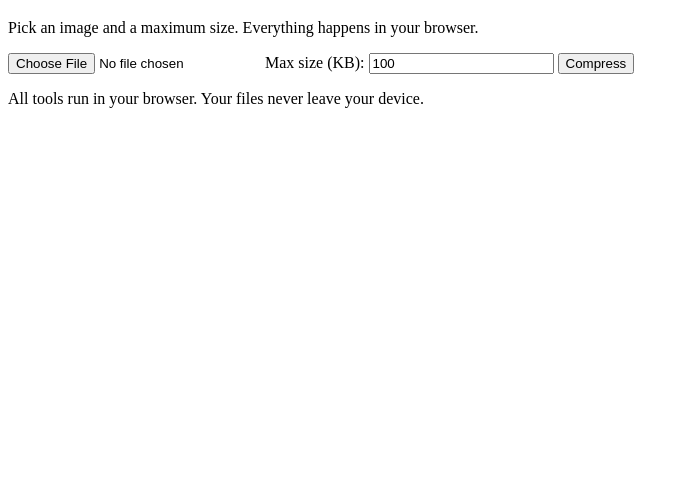
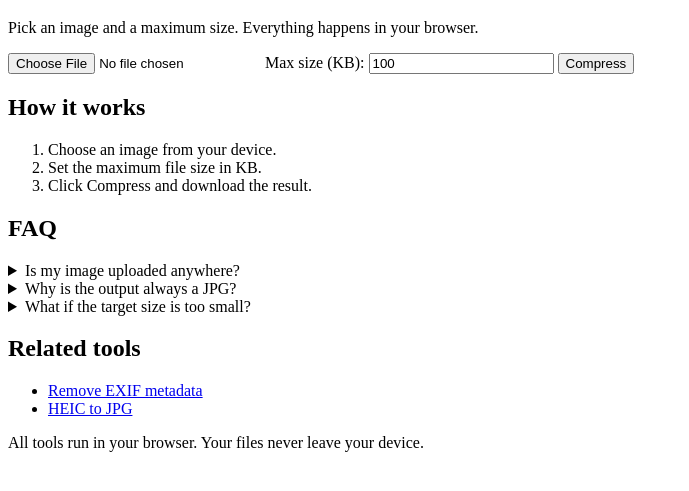
Before and after one commit to Motocarro/toolsite, an Astro site: page /en/compress-image in a window 1280 px wide. Shown: the part 87-578 px from the top of the page, without its empty margins (0-689 px from the left). Built offline with nearby package versions, Linux system fonts and the light colour scheme; Astro itself is replaced by a stand-in of ours.

Commit message:
Add compressor page, ToolInfo component, wrangler config

```diff
--- /dev/null
+++ b/src/components/ToolInfo.astro
@@ -0,0 +1,27 @@
+---
+interface Props {
+  steps: string[];
+  faqs: { q: string; a: string }[];
+  related: { href: string; label: string }[];
+}
+const { steps, faqs, related } = Astro.props;
+---
+<section>
+  <h2>How it works</h2>
+  <ol>
+    {steps.map((s) => <li>{s}</li>)}
+  </ol>
+
+  <h2>FAQ</h2>
+  {faqs.map((f) => (
+    <details>
+      <summary>{f.q}</summary>
+      <p>{f.a}</p>
+    </details>
+  ))}
+
+  <h2>Related tools</h2>
+  <ul>
+    {related.map((r) => <li><a href={r.href}>{r.label}</a></li>)}
+  </ul>
+</section>
--- a/src/pages/en/compress-image.astro
+++ b/src/pages/en/compress-image.astro
@@ -1,5 +1,6 @@
 ---
 import Layout from '../../layouts/Layout.astro';
+import ToolInfo from '../../components/ToolInfo.astro';
 ---
 <Layout
   title="Compress Image to Exact Size (KB) - No Upload"
@@ -17,6 +18,22 @@ import Layout from '../../layouts/Layout.astro';
 
   <p id="status"></p>
   <a id="download" style="display:none">Download</a>
+    <ToolInfo
+    steps={[
+      "Choose an image from your device.",
+      "Set the maximum file size in KB.",
+      "Click Compress and download the result."
+    ]}
+    faqs={[
+      { q: "Is my image uploaded anywhere?", a: "No. Compression runs entirely in your browser, so the file never leaves your device." },
+      { q: "Why is the output always a JPG?", a: "JPG compresses photos well and lets us hit an exact size. Transparent areas become white." },
+      { q: "What if the target size is too small?", a: "The tool shrinks the image's dimensions automatically until it fits, if quality reduction alone isn't enough." }
+    ]}
+    related={[
+      { href: "/en/remove-exif", label: "Remove EXIF metadata" },
+      { href: "/en/heic-to-jpg", label: "HEIC to JPG" }
+    ]}
+  />
 </Layout>
 
 <script>
```
Also changed, not shown: 1 other file.
